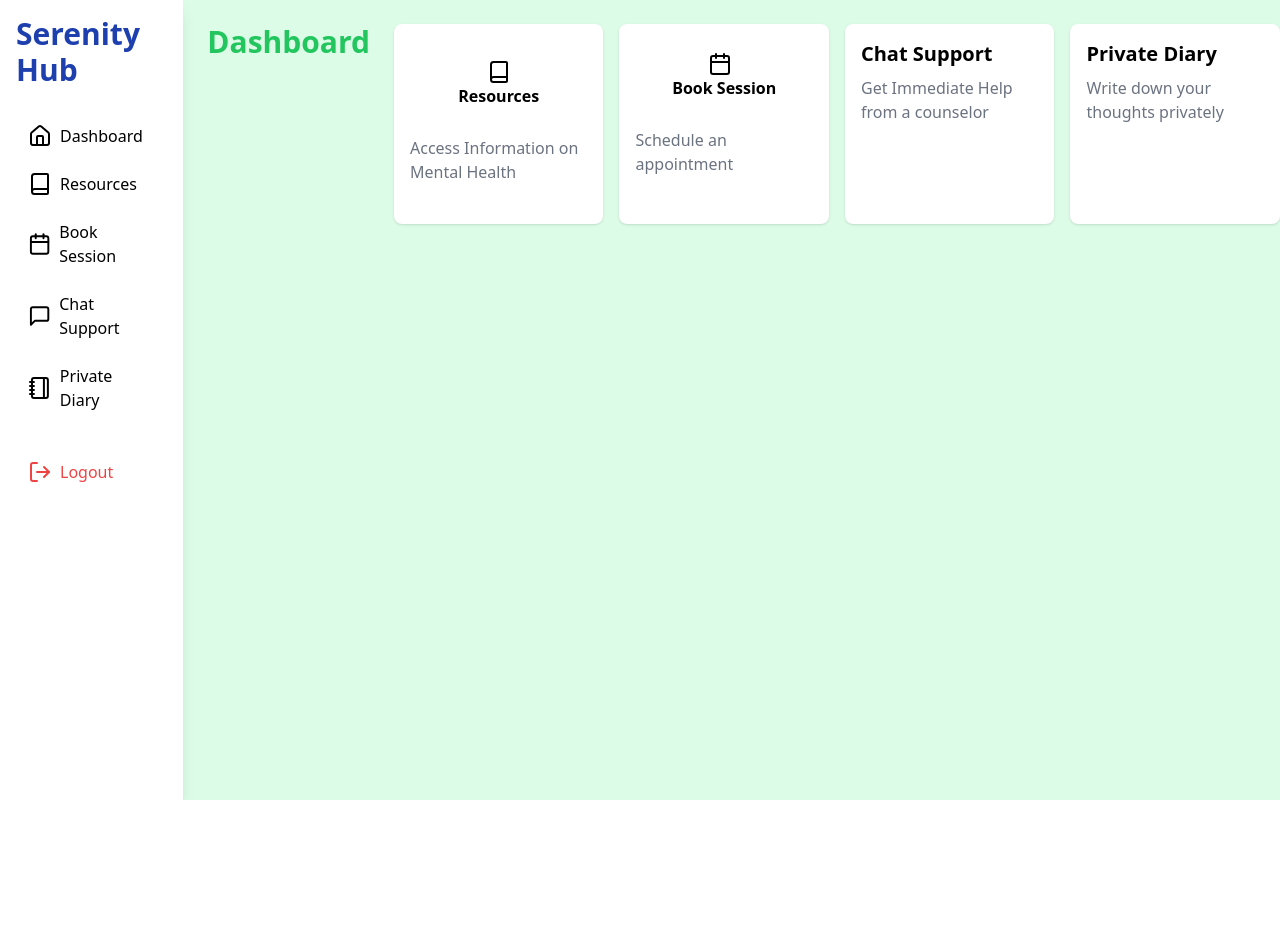
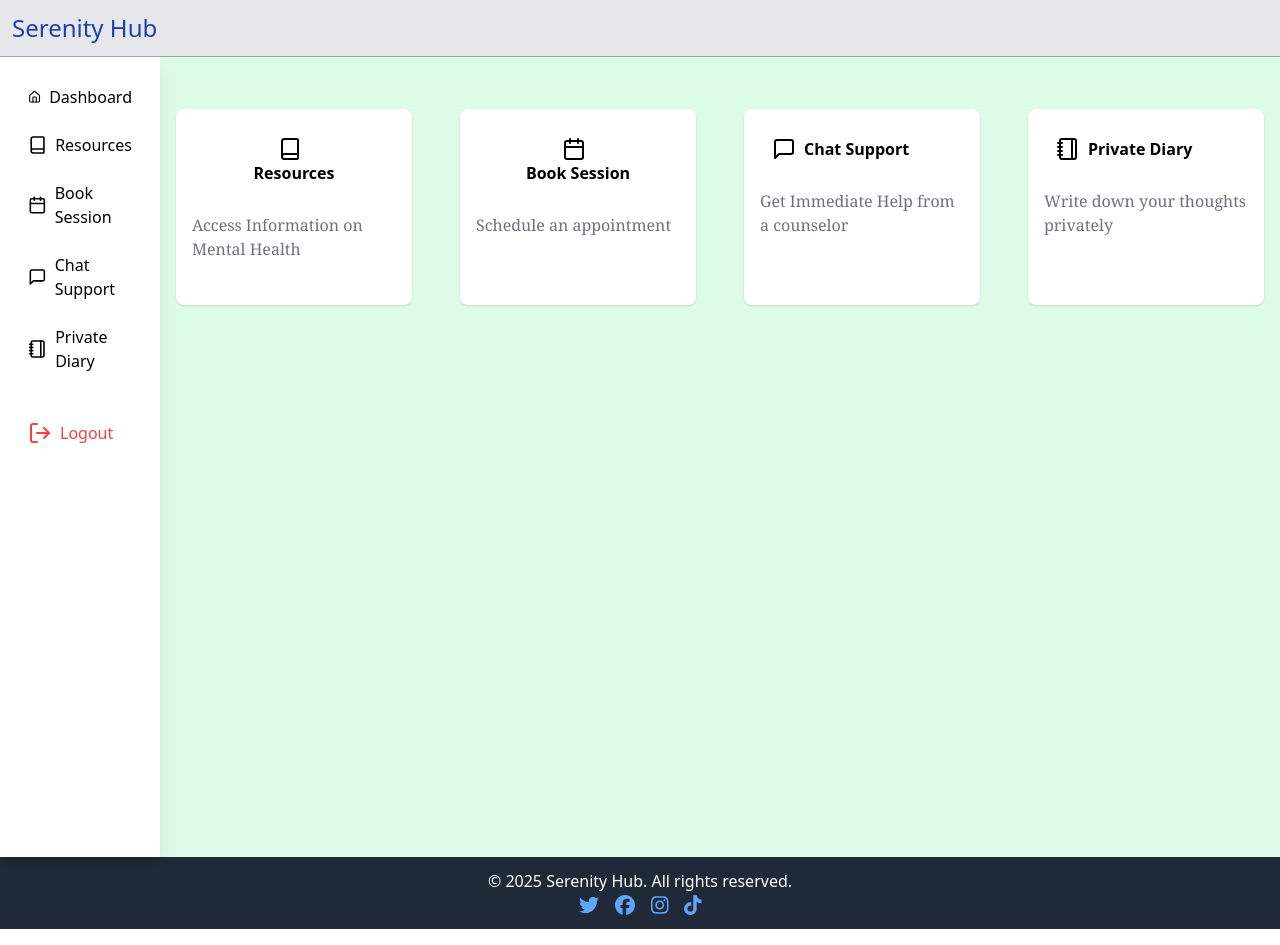
Before and after one commit to abongo123/Alx-Capstone-v2, a React (Vite) app in the folder stevemind-mental-health-app/: page /dashboard in a window 1280 px wide. Before the commit the page ends 800 px from the top, so only its background shows below. Built offline with nearby package versions, Linux system fonts and the light colour scheme; no server answers; sample sign-in values are in the browser's storage.

Commit message:
Modified components and app.jsx, created a footer

```diff
--- a/stevemind-mental-health-app/src/App.jsx
+++ b/stevemind-mental-health-app/src/App.jsx
@@ -11,6 +11,7 @@ import ChatSupport from './components/ChatSupport';
 import PrivateDiary from './components/PrivateDiary';
 import PrivateRoute from "./components/PrivateRoute";
 import Sidebar from './components/Sidebar';
+import Footer from './pages/Footer';
 
 
 
@@ -27,8 +28,7 @@ function App() {
         <Route path="/chat-support" element={<ChatSupport />} />
         <Route path="/private-dairy" element={<PrivateDiary />} />
         <Route path="/dashboard" element={<PrivateRoute element={<Dashboard />} />} />
-
-
+        <Route path="/footer" element={<Footer />} />
       </Routes>
     </Router>
   );
--- a/stevemind-mental-health-app/src/components/BookSession.jsx
+++ b/stevemind-mental-health-app/src/components/BookSession.jsx
@@ -2,6 +2,7 @@ import React, { useState } from "react"
 import { db } from "../firebaseConfig"
 import { collection, addDoc, Timestamp } from "firebase/firestore"
 import { time } from "framer-motion"
+import Footer from "../pages/Footer"
 
 const specialists = [
   {
@@ -104,11 +105,10 @@ const BookSession = () => {
   };
 
   return (
-    <div className="min-h-screen bg-blue-400 p-6">
-      <h1 className="text-2xl font-bold text-center text-black mb-6">
-        Book a Session with a Specialist
-      </h1>
-
+    <div className=" bg-blue-400">
+      <div className="w-full border-b border-gray-400 bg-green-100 p-3">
+      <h1 className="text-2xl font-bold text-center text-black mb-6">Book a Session with a Specialist</h1>
+      </div>
       <div className="grid grid-cols-1 md:grid-cols-2 gap-4 p-6">
         {specialists.map((spec) => (
           <div key={spec.id} className="bg-white p-4 rounded-lg shadow-lg">
@@ -189,6 +189,7 @@ const BookSession = () => {
           </div>
         ))}
       </div>
+      <Footer />
     </div>
   );
 };
--- a/stevemind-mental-health-app/src/components/ChatSupport.jsx
+++ b/stevemind-mental-health-app/src/components/ChatSupport.jsx
@@ -1,6 +1,7 @@
 import React, { useState, useEffect} from "react"
 import { db, auth } from "../firebaseConfig"
 import { collection, addDoc, onSnapshot, query, orderBy, serverTimestamp } from "firebase/firestore"
+import Footer from "../pages/Footer"
 
 const ChatSupport = () => {
     const [message, setMessage] = useState ("")
@@ -85,6 +86,7 @@ const ChatSupport = () => {
 
                <button onClick={handleSend} className="w-full bg-green-500 text-white p-2 rounded hover:bg-green-600">Send</button>
             </div>
+
         </div>
     )
 }
--- a/stevemind-mental-health-app/src/components/Dashboard.jsx
+++ b/stevemind-mental-health-app/src/components/Dashboard.jsx
@@ -3,6 +3,7 @@ import { auth } from "../firebaseConfig";
 import { signOut } from "firebase/auth";
 import Sidebar from "../components/Sidebar";
 import { Link } from "react-router-dom"
+import Footer from "../pages/Footer";
 import { Home, Calendar, MessageSquare, Book, LogOut, Notebook } from "lucide-react";
 
 const Dashboard = () => {
@@ -14,43 +15,42 @@ const Dashboard = () => {
   }
 
   return (
+    <div>
+      <div className="w-full border-b border-gray-400 bg-gray-200 p-3">
+      <h1 className="text-left text-2xl text-blue-800 font-extralight">Serenity Hub</h1>
+    </div>
     <div className="flex min-h-screen bg-green-100">
      <Sidebar />
-
-      <div className="flex-1 flex flex-col p-6">
-        <h1 className="text-3xl font-bold text-green-500 text-center mb-6">Dashboard</h1>
-      </div>
-<div className="flex flex-col gap-4 items-center">
+     <div className="flex flex-col gap-4 items-center">
       <div className="mt-6 grid grid-cols-1 md:grid-cols-2 lg lg:grid-cols-4 gap-4">
-        <div className="bg-white p-4 rounded-lg shadow h-full">
+        <div className="bg-white p-4 rounded-lg shadow h-full mx-4 mt-7">
         <Link to="/resources" className="flex flex-col items-center p-3 text-black hover:bg-gray-200 rounded font-bold">
-            <Book className="mt-2" />Resources
+            <Book className="mr-2" />Resources
             </Link>
-        <p className="text-gray-500 mt-4">Access Information on Mental Health</p>
+        <p className="text-gray-500 mt-4 font-serif">Access Information on Mental Health</p>
         </div>
-        <div className="bg-white p-4 rounded-lg shadow h-[200px]">
+        <div className="bg-white p-4 rounded-lg shadow h-full mx-4 mt-7">
         <Link to="/book-session" className="flex flex-col items-center p-3 text-black hover:bg-gray-200 rounded font-semibold">
             <Calendar className="mr-2" /> Book Session
-            </Link>
-        <p className="text-gray-500 mt-4">Schedule an appointment</p>
+        </Link>
+        <p className="text-gray-500 mt-4 font-serif">Schedule an appointment</p>
         <Link to="/book-session" className="text-blue-500 hover:underline"></Link>
         </div>
-
-        <div className="bg-white p-4 rounded-lg shadow h-[200px]">
-        <h2 className="text-xl font-semibold text-black">Chat Support</h2>
-        <p className="text-gray-500 mt-2">Get Immediate Help from a counselor</p>
+        <div className="bg-white p-4 rounded-lg shadow h-full mx-4 mt-7">
+         <Link to="/chat-support" className="flex items-center p-3 text-black hover:bg-gray-200 rounded font-bold">
+          <MessageSquare className="mr-2" /> Chat Support</Link>
+        <p className="text-gray-500 mt-4 font-serif">Get Immediate Help from a counselor</p>
         </div>
-
-        <div className="bg-white p-4 rounded-lg shadow h-[200px]">
-        <h2 className="text-xl font-semibold text-black">Private Diary</h2>
-        <p className="text-gray-500 mt-2">Write down your thoughts privately</p>
+        <div className="bg-white p-4 rounded-lg shadow h-full mx-4 mt-7">
+        <Link to="/private-dairy" className="flex items-center p-3 text-black hover:bg-gray-200 rounded font-bold">
+        <Notebook className="mr-2"/> Private Diary</Link>
+        <p className="text-gray-500 mt-4 font-serif">Write down your thoughts privately</p>
         </div>
       </div>
       </div>
-
-
     </div>
-
+    <Footer />
+    </div>
   )
 }
 
--- a/stevemind-mental-health-app/src/components/PrivateDiary.jsx
+++ b/stevemind-mental-health-app/src/components/PrivateDiary.jsx
@@ -1,6 +1,7 @@
 import React, { useState, useEffect } from "react";
 import { db, auth } from "../firebaseConfig";
 import {collection,addDoc,onSnapshot,query,where,orderBy,deleteDoc,doc,} from "firebase/firestore";
+import Footer from "../pages/Footer";
 
 const PrivateDiary = () => {
   const [entry, setEntry] = useState("");
--- a/stevemind-mental-health-app/src/components/Resources.jsx
+++ b/stevemind-mental-health-app/src/components/Resources.jsx
@@ -1,6 +1,7 @@
 import { title } from 'framer-motion/client'
 import { desc } from 'framer-motion/m'
 import React from 'react'
+import Footer from '../pages/Footer';
 
 const Resources =() => {
   const resources =[
@@ -51,6 +52,7 @@ const Resources =() => {
           </div>
         ))}
       </div>
+      <Footer />
     </div>
   );
 };
--- a/stevemind-mental-health-app/src/components/Sidebar.jsx
+++ b/stevemind-mental-health-app/src/components/Sidebar.jsx
@@ -1,10 +1,11 @@
 import { Link } from "react-router-dom"
 import { Home, Calendar, MessageSquare, Book, LogOut, Notebook } from "lucide-react";
+
 
 const Sidebar = () => {
 
     return (
-        <div className="w-64 bg-white shadow-lg min-h-screen p-4"><h2 className="text-3xl font-bold text-blue-800 mb-6">Serenity Hub</h2>
+        <div className="w-40 bg-white shadow-lg min-h-screen p-4">
 
         <nav>
             <Link to="/dashboard" className="flex items-center p-3 text-black hover:bg-gray-200 rounded">
--- /dev/null
+++ b/stevemind-mental-health-app/src/pages/Footer.jsx
@@ -0,0 +1,16 @@
+import React from 'react';
+import { FontAwesomeIcon } from '@fortawesome/react-fontawesome';
+import { faTwitter, faFacebook, faInstagram, faTiktok } from '@fortawesome/free-brands-svg-icons'
+
+const Footer = () => {
+  return (
+    <footer className="bg-gray-800 text-white text-center p-3 mb-4">
+      <p>&copy; 2025 Serenity Hub. All rights reserved.</p>
+      <a href="https://twitter.com" target="_blank" rel="noopener noreferrer" className="text-blue-400 ml-2"><FontAwesomeIcon icon={faTwitter} size="lg" className="mr-2" /></a>
+      <a href="https://twitter.com" target="_blank" rel="noopener noreferrer" className="text-blue-400 ml-2"><FontAwesomeIcon icon={faFacebook} size="lg" className="mr-2" /></a>
+      <a href="https://twitter.com" target="_blank" rel="noopener noreferrer" className="text-blue-400 ml-2"><FontAwesomeIcon icon={faInstagram} size="lg" className="mr-2" /></a>
+      <a href="https://twitter.com" target="_blank" rel="noopener noreferrer" className="text-blue-400 ml-2"><FontAwesomeIcon icon={faTiktok} size="lg" className="mr-2" /></a>
+    </footer>
+  );
+}
+export default Footer;
```
Also changed, not shown: package.json (added, +7 -0 lines), 1 other file (tests, documents, lock files or other folders).
